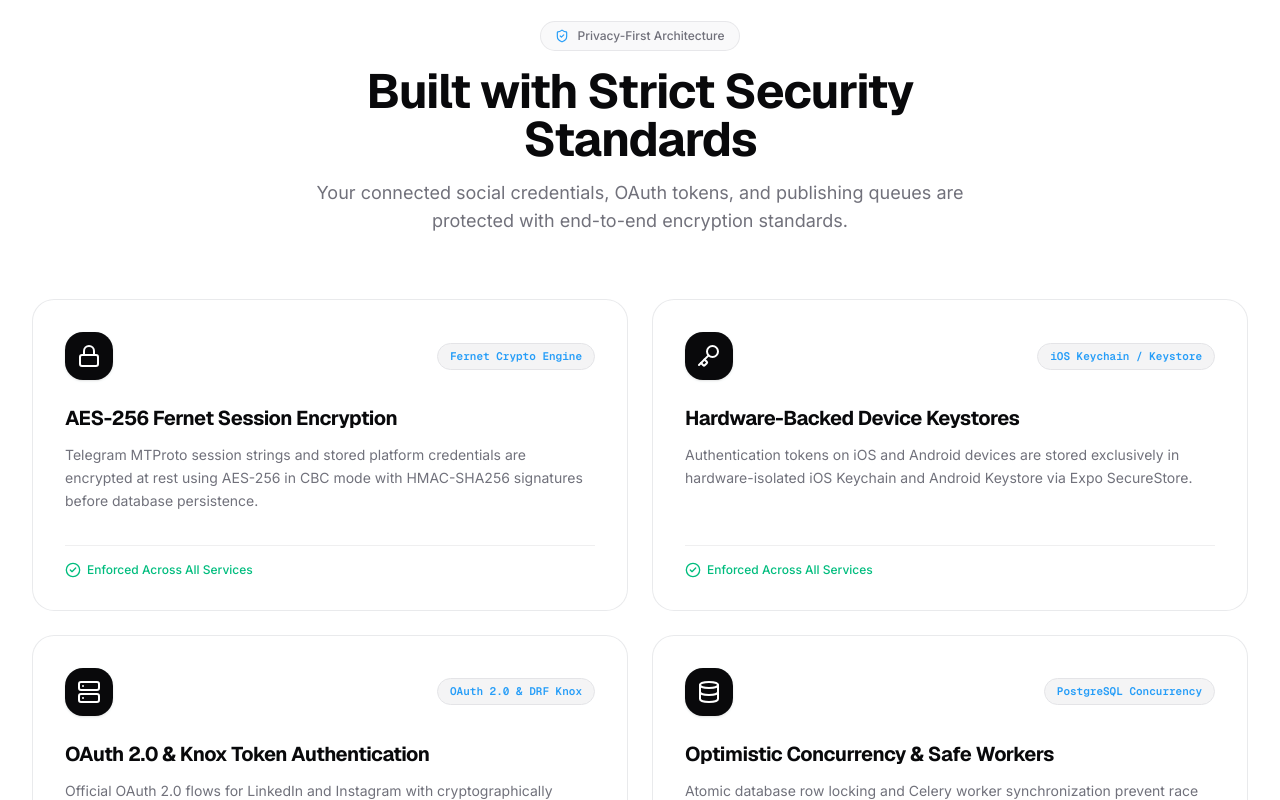
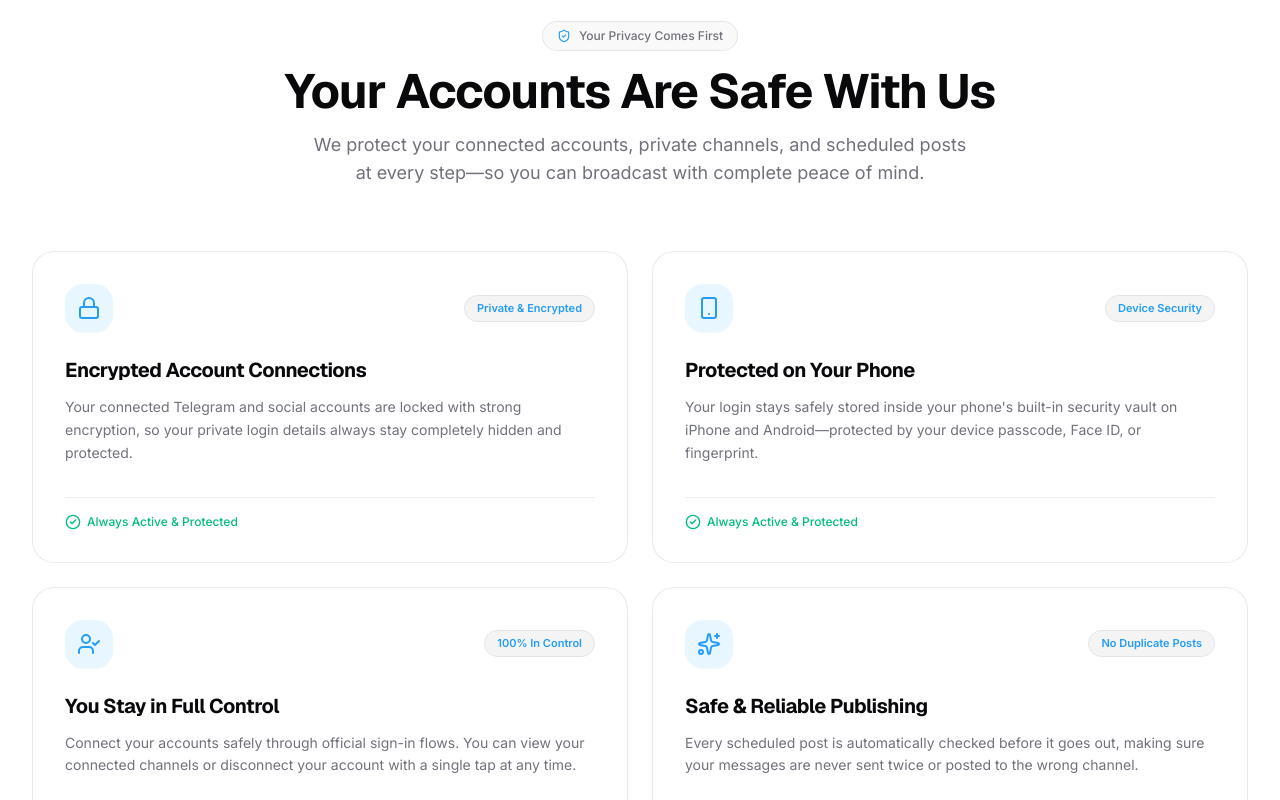
Before and after one commit to mubarek-hassen-buli/Postly, a Next.js app in the folder Frontend/: page / in a window 1280 px wide. Shown: the part 4120-4920 px from the top of the page. Built offline with nearby package versions, Linux system fonts and the light colour scheme.

Commit message:
feat: add SecuritySection component for frontend privacy and security overview

```diff
--- a/Frontend/components/security-section.tsx
+++ b/Frontend/components/security-section.tsx
@@ -1,36 +1,36 @@
 "use client"
 
 import React from "react"
-import { ShieldCheck, Lock, Key, Server, Database, CheckCircle2 } from "lucide-react"
+import { ShieldCheck, Lock, Smartphone, UserCheck, CheckCircle2, Sparkles } from "lucide-react"
 
 const SECURITY_PILLARS = [
   {
     icon: Lock,
-    title: "AES-256 Fernet Session Encryption",
+    title: "Encrypted Account Connections",
     description:
-      "Telegram MTProto session strings and stored platform credentials are encrypted at rest using AES-256 in CBC mode with HMAC-SHA256 signatures before database persistence.",
-    tech: "Fernet Crypto Engine",
+      "Your connected Telegram and social accounts are locked with strong encryption, so your private login details always stay completely hidden and protected.",
+    badge: "Private & Encrypted",
   },
   {
-    icon: Key,
-    title: "Hardware-Backed Device Keystores",
+    icon: Smartphone,
+    title: "Protected on Your Phone",
     description:
-      "Authentication tokens on iOS and Android devices are stored exclusively in hardware-isolated iOS Keychain and Android Keystore via Expo SecureStore.",
-    tech: "iOS Keychain / Keystore",
+      "Your login stays safely stored inside your phone's built-in security vault on iPhone and Android—protected by your device passcode, Face ID, or fingerprint.",
+    badge: "Device Security",
   },
   {
-    icon: Server,
-    title: "OAuth 2.0 & Knox Token Authentication",
+    icon: UserCheck,
+    title: "You Stay in Full Control",
     description:
-      "Official OAuth 2.0 flows for LinkedIn and Instagram with cryptographically signed Knox session tokens ensuring all API routes require strict authentication.",
-    tech: "OAuth 2.0 & DRF Knox",
+      "Connect your accounts safely through official sign-in flows. You can view your connected channels or disconnect your account with a single tap at any time.",
+    badge: "100% In Control",
   },
   {
-    icon: Database,
-    title: "Optimistic Concurrency & Safe Workers",
+    icon: Sparkles,
+    title: "Safe & Reliable Publishing",
     description:
-      "Atomic database row locking and Celery worker synchronization prevent race conditions, duplicate dispatches, or stale post updates.",
-    tech: "PostgreSQL Concurrency",
+      "Every scheduled post is automatically checked before it goes out, making sure your messages are never sent twice or posted to the wrong channel.",
+    badge: "No Duplicate Posts",
   },
 ]
 
@@ -42,13 +42,13 @@ export function SecuritySection() {
         <div className="text-center max-w-3xl mx-auto mb-16">
           <div className="inline-flex items-center gap-2 px-3.5 py-1.5 rounded-full border border-border/80 bg-secondary/50 text-xs font-medium text-muted-foreground mb-4">
             <ShieldCheck className="w-3.5 h-3.5 text-primary" />
-            <span>Privacy-First Architecture</span>
+            <span>Your Privacy Comes First</span>
           </div>
           <h2 className="font-heading text-3xl sm:text-4xl md:text-5xl font-bold tracking-tight text-foreground mb-4">
-            Built with Strict Security Standards
+            Your Accounts Are Safe With Us
           </h2>
           <p className="text-muted-foreground text-base sm:text-lg max-w-2xl mx-auto">
-            Your connected social credentials, OAuth tokens, and publishing queues are protected with end-to-end encryption standards.
+            We protect your connected accounts, private channels, and scheduled posts at every step—so you can broadcast with complete peace of mind.
           </p>
         </div>
 
@@ -63,11 +63,11 @@ export function SecuritySection() {
               >
                 <div>
                   <div className="flex items-center justify-between mb-6">
-                    <div className="w-12 h-12 rounded-2xl bg-foreground text-background flex items-center justify-center shadow-sm">
+                    <div className="w-12 h-12 rounded-2xl bg-primary/10 text-primary flex items-center justify-center shadow-xs">
                       <Icon className="w-6 h-6" />
                     </div>
-                    <span className="text-[11px] font-mono font-semibold px-3 py-1 rounded-full bg-secondary text-primary border border-border">
-                      {pillar.tech}
+                    <span className="text-[11px] font-semibold px-3 py-1 rounded-full bg-secondary text-primary border border-border">
+                      {pillar.badge}
                     </span>
                   </div>
 
@@ -81,7 +81,7 @@ export function SecuritySection() {
 
                 <div className="mt-8 pt-4 border-t border-border/60 flex items-center text-xs font-medium text-emerald-500">
                   <CheckCircle2 className="w-4 h-4 mr-1.5" />
-                  <span>Enforced Across All Services</span>
+                  <span>Always Active &amp; Protected</span>
                 </div>
               </div>
             )
```
